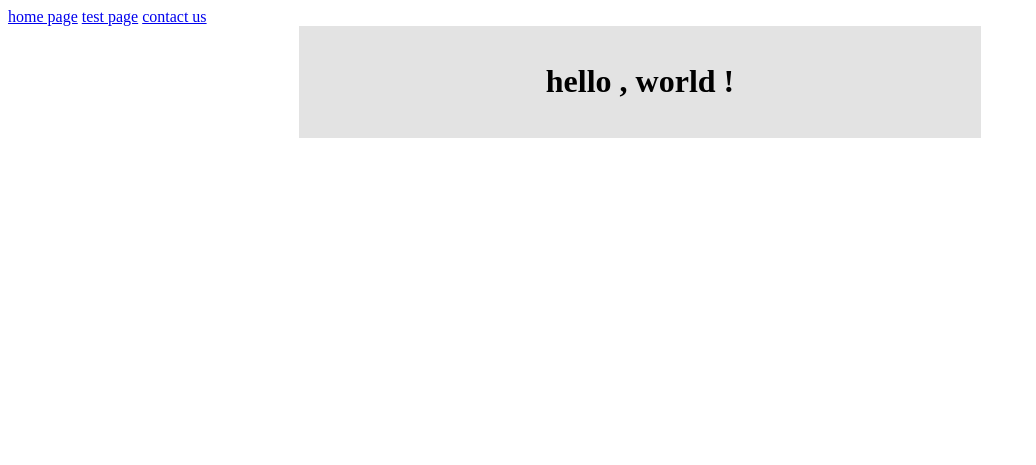
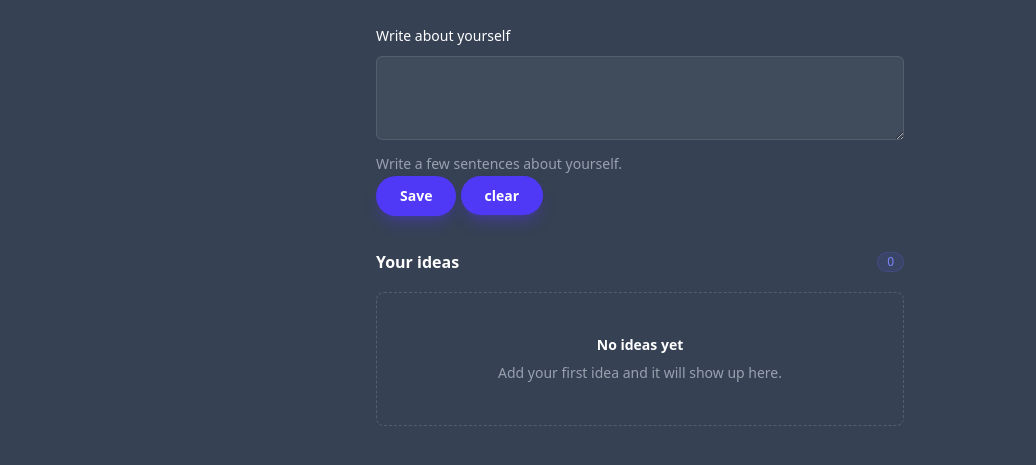
Before and after one commit to mohamedayman87/learning-laravel, a Laravel app: page / in a window 1280 px wide. Shown: the top 465 px of the page, without its empty margins (0-1036 px from the left). Run offline with Laravel 12, Linux system fonts and the light colour scheme.

Commit message:
testing the forms in laravel and add some examples with session storage

```diff
--- a/resources/views/components/layout.blade.php
+++ b/resources/views/components/layout.blade.php
@@ -9,25 +9,11 @@
     <meta charset="UTF-8">
     <meta name="viewport" content="width=device-width, initial-scale=1.0">
     <title>{{ $title }}</title>
-    <style>
-        .card {
-            background: #e3e3e3;
-            padding: 1rem;
-            text-align: center;
-        }
-        .max-w-400{
-            max-width: 650px;
-            margin: auto;
-        }
-    </style>
+    <script src="https://cdn.jsdelivr.net/npm/@tailwindcss/browser@4"></script>
 </head>
 
-<body>
-    <nav>
-        <a href="/">home page</a>
-        <a href="/test">test page</a>
-        <a href="/contact">contact us</a>
-    </nav>
+<body class="bg-gray-700 p-6 max-w-xl mx-auto">
+
 
         {{ $slot }}
 
--- a/resources/views/contact.blade.php
+++ /dev/null
@@ -1,3 +0,0 @@
-<x-layout title="Contact Us">
-    <h1>this is the contact us page</h1>
-</x-layout>
--- a/resources/views/home.blade.php
+++ b/resources/views/home.blade.php
@@ -1,6 +1,53 @@
 <x-layout title="Home">
+   <form action="/home" method="post">
 
-     <x-card class="max-w-400">
-        <h1>{{ $message}} {{ $person }}</h1>
-     </x-card>
+      @csrf
+      <div class="col-span-full">
+         <label for="idea" class="block text-sm/6 font-medium text-white">Write about yourself</label>
+
+         <div class="mt-2">
+            <textarea id="idea" name="idea" rows="3"
+               class="block w-full rounded-md bg-white/5 px-3 py-1.5 text-base text-white outline-1 -outline-offset-1 outline-white/10 placeholder:text-gray-500 focus:outline-2 focus:-outline-offset-2 focus:outline-indigo-500 sm:text-sm/6"></textarea>
+         </div>
+
+         <p class="mt-3 text-sm/6 text-gray-400">Write a few sentences about yourself.</p>
+
+      </div>
+      <button type="submit"
+         class="rounded-full bg-indigo-600 px-6 py-2.5 text-sm font-semibold text-white shadow-lg shadow-indigo-600/30 transition duration-200 hover:not-focus:bg-indigo-700 hover:shadow-indigo-600/40 focus-visible:outline-2 focus-visible:outline-offset-2 focus-visible:outline-indigo-500 active:scale-95 disabled:cursor-not-allowed disabled:opacity-50">
+         Save
+      </button>
+      <a href="/clear"
+         class="rounded-full bg-indigo-600 px-6 py-2.5 text-sm font-semibold text-white shadow-lg shadow-indigo-600/30 transition duration-200 hover:not-focus:bg-indigo-700 hover:shadow-indigo-600/40 focus-visible:outline-2 focus-visible:outline-offset-2 focus-visible:outline-indigo-500 active:scale-95 disabled:cursor-not-allowed disabled:opacity-50">
+         clear
+      </a>
+   </form>
+
+   <div class="mt-8">
+      <div class="flex items-center justify-between">
+         <h2 class="text-base/7 font-semibold text-white">Your ideas</h2>
+         <span
+            class="rounded-full bg-indigo-500/10 px-2.5 py-0.5 text-xs font-medium text-indigo-400 ring-1 ring-inset ring-indigo-500/20">
+            {{ count($ideas) }}
+         </span>
+      </div>
+
+      <ul role="list" class="mt-4 space-y-3">
+         @forelse($ideas as $idea)
+         @if ($idea == '')
+            @continue
+         @endif
+            <li
+               class="flex items-start gap-x-3 rounded-lg bg-white/5 px-4 py-3 text-sm/6 text-gray-200 ring-1 ring-inset ring-white/10 transition hover:bg-white/10">
+               <span class="mt-2 size-1.5 shrink-0 rounded-full bg-indigo-400"></span>
+               <span class="min-w-0 break-words">{{ $idea }}</span>
+            </li>
+         @empty
+            <li class="rounded-lg border border-dashed border-white/15 px-4 py-10 text-center">
+               <p class="text-sm/6 font-semibold text-white">No ideas yet</p>
+               <p class="mt-1 text-sm/6 text-gray-400">Add your first idea and it will show up here.</p>
+            </li>
+         @endforelse
+      </ul>
+   </div>
 </x-layout>
--- a/resources/views/test.blade.php
+++ /dev/null
@@ -1,3 +0,0 @@
-<x-layout title="Test">
-    <h1>this is the test page</h1>
-</x-layout>
--- a/routes/web.php
+++ b/routes/web.php
@@ -3,10 +3,26 @@
 use Illuminate\Support\Facades\Route;
 
 Route::get('/', function () {
-    return view('home', [
-        'message' => "hello , ",
-        'person' => request('name', 'world !')
+    $ideas = session()->get('ideas',[]);
+
+    return view('home',[
+        'ideas' => $ideas
     ]);
+
 });
-Route::view('/test', 'test');
-Route::view("/contact", "contact");
+Route::post('/home', function () {
+    $idea = request('idea');
+    if($idea != ''){
+        session()->push('ideas', $idea);
+    }
+
+
+    return redirect('/');
+});
+
+Route::get('/clear',function(){
+session()->put('ideas' , []);
+return view('home',[
+    'ideas' => session('ideas')
+]);
+});
```
